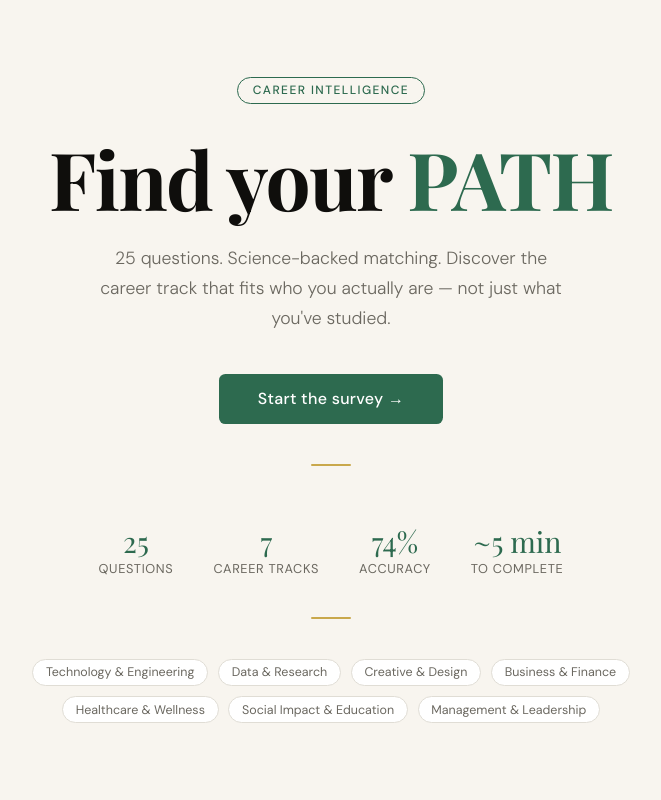
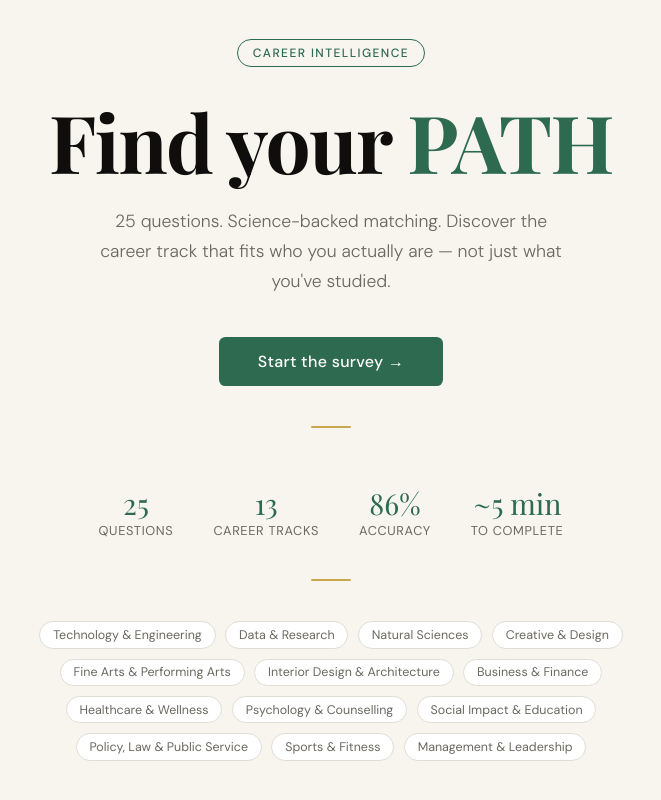
Before and after one commit to HETVI996/PATH, a Flask app: page / in a window 1280 px wide. Shown: the whole page, without its empty margins (309-970 px from the left). Run offline with Flask 3, Linux system fonts and the light colour scheme.

Commit message:
feat: build product landing page with career track overview, engagement metrics, and call-to-action

```diff
--- a/templates/index.html
+++ b/templates/index.html
@@ -132,11 +132,11 @@
       <div class="label">Questions</div>
     </div>
     <div class="meta-item">
-      <div class="num">7</div>
+      <div class="num">13</div>
       <div class="label">Career tracks</div>
     </div>
     <div class="meta-item">
-      <div class="num">74%</div>
+      <div class="num">86%</div>
       <div class="label">Accuracy</div>
     </div>
     <div class="meta-item">
@@ -149,10 +149,16 @@
   <div class="tracks">
     <span class="track-pill">Technology &amp; Engineering</span>
     <span class="track-pill">Data &amp; Research</span>
+    <span class="track-pill">Natural Sciences</span>
     <span class="track-pill">Creative &amp; Design</span>
+    <span class="track-pill">Fine Arts &amp; Performing Arts</span>
+    <span class="track-pill">Interior Design &amp; Architecture</span>
     <span class="track-pill">Business &amp; Finance</span>
     <span class="track-pill">Healthcare &amp; Wellness</span>
+    <span class="track-pill">Psychology &amp; Counselling</span>
     <span class="track-pill">Social Impact &amp; Education</span>
+    <span class="track-pill">Policy, Law &amp; Public Service</span>
+    <span class="track-pill">Sports &amp; Fitness</span>
     <span class="track-pill">Management &amp; Leadership</span>
   </div>
 </div>
```
